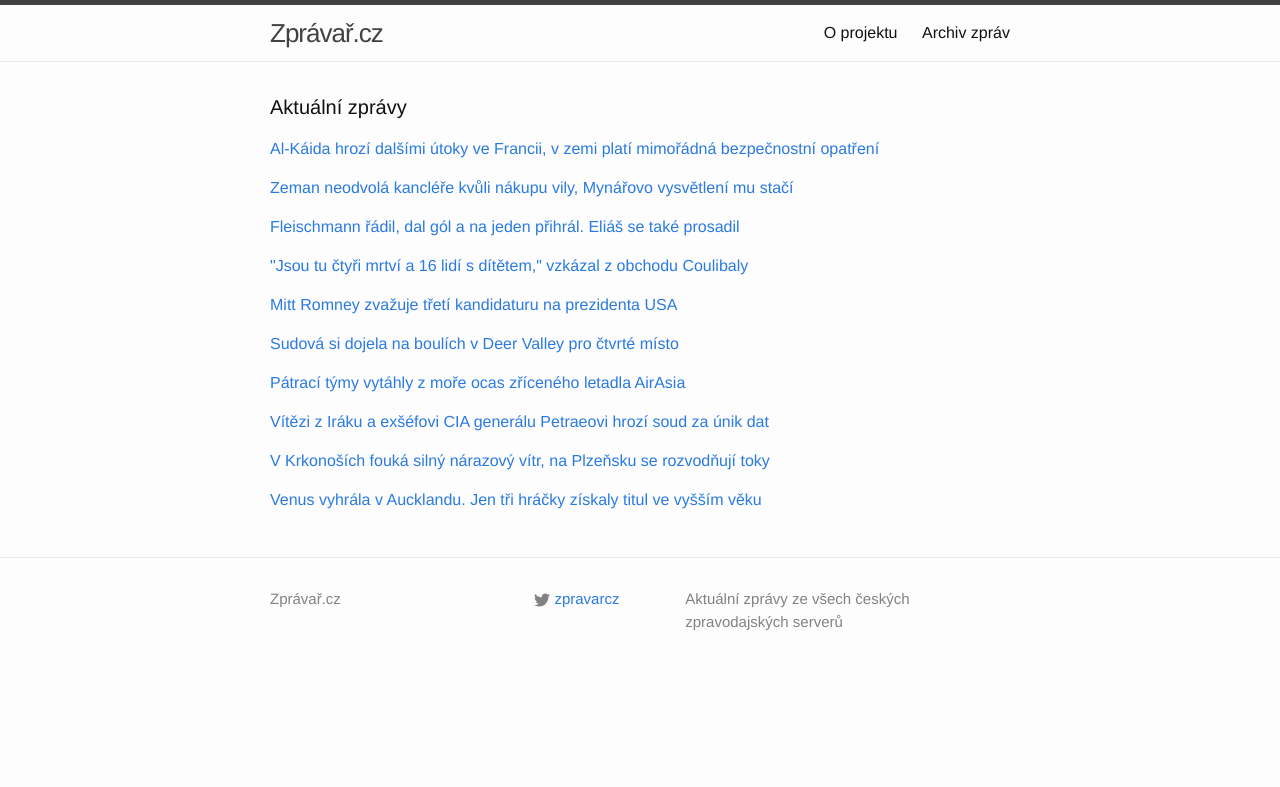
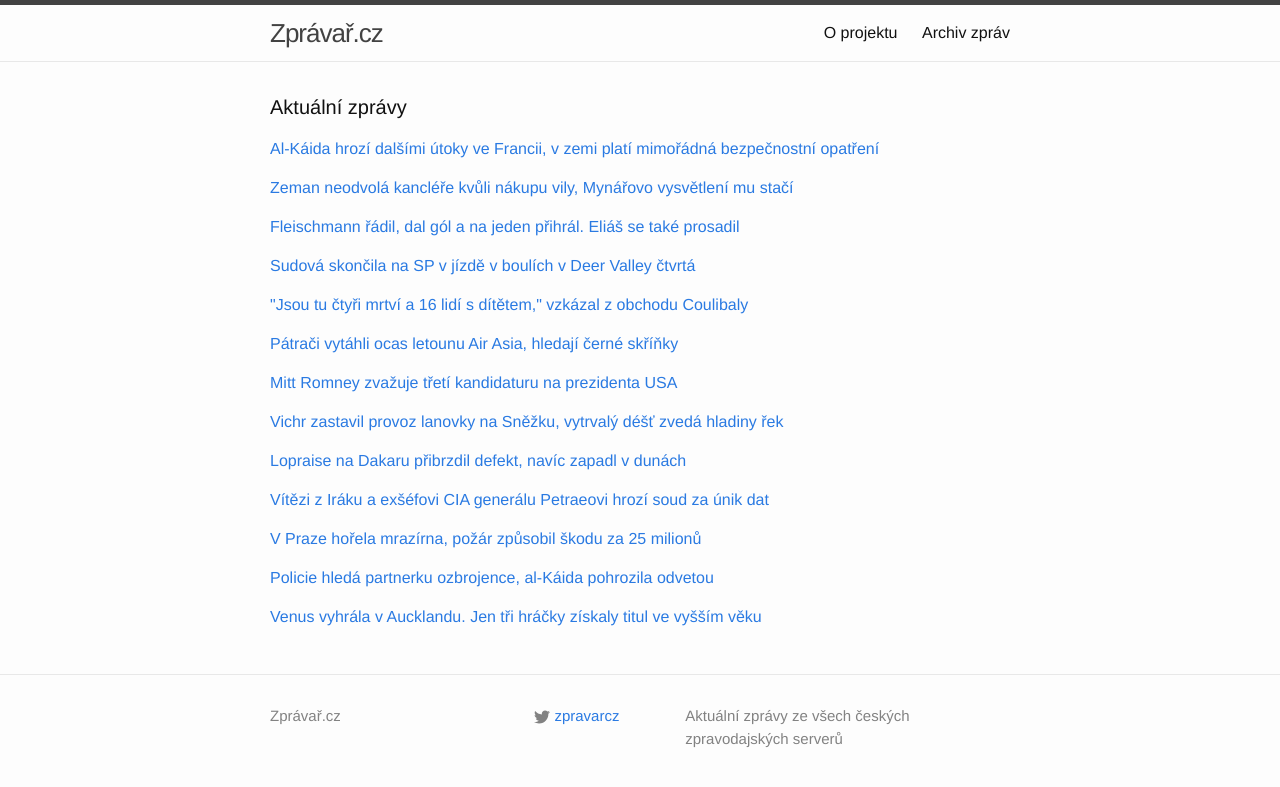
Before and after one commit to adliska/zpravar, a Jekyll site: the page built from index.html, in a window 1280 px wide. Shown: the top 787 px of the page. Built offline with Jekyll 4.4.1, drawn with Linux system fonts in a browser that asks for light colours.

Commit message:
zpravar news update

```diff
--- a/index.html
+++ b/index.html
@@ -41,8 +41,17 @@ layout: default
 <li><a href=http://www.sportovninoviny.cz/zpravy/utocnik-fleischmann-rozhodl-golem-o-vyhre-floridy/1167181>Útočník Fleischmann rozhodl gólem o výhře Floridy - www.sportovninoviny.cz</a></li>
 <li><a href=http://hokej.idnes.cz/fleischmann-rozhodl-prestrelku-na-lede-calgary-fro-/nhl.aspx?c=A150110_070943_nhl_Mkr>Fleischmann rozhodl přestřelku na ledě Calgary, Eliáš jednou asistoval - hokej.idnes.cz</a></li>
 </ul>
-</div><p><a href="javascript:;" onclick="toggle_visibility('zpravy3')">"Jsou tu čtyři mrtví a 16 lidí s dítětem," vzkázal z obchodu Coulibaly</a></p>
+</div><p><a href="javascript:;" onclick="toggle_visibility('zpravy3')">Sudová skončila na SP v jízdě v boulích v Deer Valley čtvrtá</a></p>
 <div id="zpravy3" style="display:none">
+<ul>
+<li><a href=http://www.sportovninoviny.cz/zpravy/sudova-skoncila-na-sp-v-jizde-v-boulich-v-deer-valley-ctvrta/1167184>Sudová skončila na SP v jízdě v boulích v Deer Valley čtvrtá - www.sportovninoviny.cz</a></li>
+<li><a href=http://www.rozhlas.cz/_zprava/sudova-si-dojela-na-boulich-v-deer-valley-pro-ctvrte-misto--1441916>Sudová si dojela na boulích v Deer Valley pro čtvrté místo - www.rozhlas.cz</a></li>
+<li><a href=http://www.denik.cz/zimni_sporty/sudovou-delily-dva-body-od-stupnu-vitezu-v-deer-valley-byla-ctvrta-20150110.html>Sudovou dělily dva body od stupňů vítězů, v Deer Valley byla čtvrtá - www.denik.cz</a></li>
+<li><a href=http://sport.idnes.cz/nikola-sudova-na-svetovem-poharu-v-akrobatickem-lyzovani-pmb-/lyzovani.aspx?c=A150110_080538_lyzovani_ot>Dva body za medailovými pozicemi. Sudová skončila v Deer Valley čtvrtá - sport.idnes.cz</a></li>
+<li><a href=http://sport.aktualne.cz/boularka-sudova-byla-v-sp-v-deer-valley-ctvrta/r~625da826989811e4ab15002590604f2e/>Boulařka Sudová byla v SP v Deer Valley čtvrtá - sport.aktualne.cz</a></li>
+</ul>
+</div><p><a href="javascript:;" onclick="toggle_visibility('zpravy4')">"Jsou tu čtyři mrtví a 16 lidí s dítětem," vzkázal z obchodu Coulibaly</a></p>
+<div id="zpravy4" style="display:none">
 <ul>
 <li><a href=http://zahranicni.ihned.cz/evropa-slovensko/c1-63357560-jsou-tu-ctyri-mrtvi-a-16-lidi-s-ditetem-vzkazal-z-obchodu-coulibaly>"Jsou tu čtyři mrtví a 16 lidí s dítětem," vzkázal z obchodu Coulibaly - zahranicni.ihned.cz</a></li>
 <li><a href=http://www.tyden.cz/rubriky/zahranici/evropa/jsou-tu-ctyri-mrtvi-prepis-rozhovoru-s-teroristou-z-obchodu_329672.html>Jsou tu čtyři mrtví. Přepis rozhovoru s teroristou z obchodu - www.tyden.cz</a></li>
@@ -50,45 +59,61 @@ layout: default
 <li><a href=http://www.tyden.cz/rubriky/zahranici/evropa/jsou-tu-ctyri-mrtvi-a-16-lidi-prepis-rozhovoru-s-teroristou-z-obchodu_329672.html>Jsou tu čtyři mrtví. Přepis rozhovoru s teroristou z obchodu - www.tyden.cz</a></li>
 <li><a href=http://zpravy.idnes.cz/prepis-rozhovoru-utocnika-dd3-/zahranicni.aspx?c=A150109_234232_zahranicni_neh>DOKUMENT: Přepis rozhovoru útočníka v košer obchodě se stanicí BFM TV - zpravy.idnes.cz</a></li>
 </ul>
-</div><p><a href="javascript:;" onclick="toggle_visibility('zpravy4')">Mitt Romney zvažuje třetí kandidaturu na prezidenta USA </a></p>
-<div id="zpravy4" style="display:none">
+</div><p><a href="javascript:;" onclick="toggle_visibility('zpravy5')">Pátrači vytáhli ocas letounu Air Asia, hledají černé skříňky</a></p>
+<div id="zpravy5" style="display:none">
+<ul>
+<li><a href=http://zpravy.aktualne.cz/zahranici/patraci-tymy-vyzdvihly-z-more-ocasni-cast-zriceneho-letadla/r~adb98d0698a911e4b98c002590604f2e/>Pátrači vytáhli ocas letounu Air Asia, hledají černé skříňky - zpravy.aktualne.cz</a></li>
+<li><a href=http://zahranicni.ihned.cz/asie-a-pacifik-cina/c1-63358370-patraci-tymy-vytahly-z-more-ocas-zriceneho-letadla-airasia>Pátrací týmy vytáhly z moře ocas zříceného letadla AirAsia - zahranicni.ihned.cz</a></li>
+<li><a href=http://www.novinky.cz/zahranicni/svet/358387-patraci-vylovili-z-javskeho-more-ocasni-cast-zriceneho-letadla.html>Pátrači vylovili z Jávského moře ocasní část zříceného letadla - www.novinky.cz</a></li>
+<li><a href=http://zpravy.idnes.cz/patraci-tymy-vyzdvihly-z-javskeho-more-ocasni-cast-zriceneho-let-p9d-/zahranicni.aspx?c=A150110_085930_zahranicni_jj>Pátrací týmy vyzdvihly z Jávského moře ocas zříceného letounu - zpravy.idnes.cz</a></li>
+</ul>
+</div><p><a href="javascript:;" onclick="toggle_visibility('zpravy6')">Mitt Romney zvažuje třetí kandidaturu na prezidenta USA </a></p>
+<div id="zpravy6" style="display:none">
 <ul>
 <li><a href=http://www.lidovky.cz/dve-prohry-nevadi-romney-zvazuje-treti-kandidaturu-na-prezidenta-usa-1k8-/lide.aspx?c=A150110_074221_lide_hm>Mitt Romney zvažuje třetí kandidaturu na prezidenta USA  - www.lidovky.cz</a></li>
 <li><a href=http://zpravy.aktualne.cz/zahranici/kdo-vystrida-obamu-kandidaturu-na-prezidenta-zvazuje-romney/r~3a697a14989011e4ba57002590604f2e/>Kdo vystřídá Obamu? Kandidaturu na prezidenta zvažuje Romney - zpravy.aktualne.cz</a></li>
 <li><a href=http://www.ceskenoviny.cz/zpravy/zpravy/romney-zvazuje-treti-kandidaturu-na-prezidenta-usa/1167168>Romney zvažuje třetí kandidaturu na prezidenta USA - www.ceskenoviny.cz</a></li>
 <li><a href=http://www.novinky.cz/zahranicni/amerika/358380-romney-zvazuje-kandidaturu-na-americkeho-prezidenta.html>Romney zvažuje kandidaturu na amerického prezidenta - www.novinky.cz</a></li>
 </ul>
-</div><p><a href="javascript:;" onclick="toggle_visibility('zpravy5')">Sudová si dojela na boulích v Deer Valley pro čtvrté místo</a></p>
-<div id="zpravy5" style="display:none">
+</div><p><a href="javascript:;" onclick="toggle_visibility('zpravy7')">Vichr zastavil provoz lanovky na Sněžku, vytrvalý déšť zvedá hladiny řek</a></p>
+<div id="zpravy7" style="display:none">
 <ul>
-<li><a href=http://www.rozhlas.cz/_zprava/sudova-si-dojela-na-boulich-v-deer-valley-pro-ctvrte-misto--1441916>Sudová si dojela na boulích v Deer Valley pro čtvrté místo - www.rozhlas.cz</a></li>
-<li><a href=http://www.denik.cz/zimni_sporty/sudovou-delily-dva-body-od-stupnu-vitezu-v-deer-valley-byla-ctvrta-20150110.html>Sudovou dělily dva body od stupňů vítězů, v Deer Valley byla čtvrtá - www.denik.cz</a></li>
-<li><a href=http://sport.idnes.cz/nikola-sudova-na-svetovem-poharu-v-akrobatickem-lyzovani-pmb-/lyzovani.aspx?c=A150110_080538_lyzovani_ot>Dva body za medailovými pozicemi. Sudová skončila v Deer Valley čtvrtá - sport.idnes.cz</a></li>
-<li><a href=http://sport.aktualne.cz/boularka-sudova-byla-v-sp-v-deer-valley-ctvrta/r~625da826989811e4ab15002590604f2e/>Boulařka Sudová byla v SP v Deer Valley čtvrtá - sport.aktualne.cz</a></li>
+<li><a href=http://www.novinky.cz/domaci/358388-vichr-zastavil-provoz-lanovky-na-snezku-vytrvaly-dest-zveda-hladiny-rek.html>Vichr zastavil provoz lanovky na Sněžku, vytrvalý déšť zvedá hladiny řek - www.novinky.cz</a></li>
+<li><a href=http://www.rozhlas.cz/_zprava/v-krkonosich-fouka-silny-narazovy-vitr-na-plzensku-se-rozvodnuji-toky--1441920>V Krkonoších fouká silný nárazový vítr, na Plzeňsku se rozvodňují toky - www.rozhlas.cz</a></li>
+<li><a href=http://www.denik.cz/z_domova/silny-narazovy-vitr-komplikuje-dopravu-na-silnicich-20150110.html>Silný nárazový vítr komplikuje dopravu na silnicích - www.denik.cz</a></li>
+<li><a href=http://zpravy.aktualne.cz/domaci/otepleni-a-vydatny-dest-v-cesku-hrozi-o-vikendu-zaplavy/r~d56ad626989e11e498be002590604f2e/>Oteplení a vydatný déšť. V Česku hrozí o víkendu záplavy - zpravy.aktualne.cz</a></li>
 </ul>
-</div><p><a href="javascript:;" onclick="toggle_visibility('zpravy6')">Pátrací týmy vytáhly z moře ocas zříceného letadla AirAsia</a></p>
-<div id="zpravy6" style="display:none">
+</div><p><a href="javascript:;" onclick="toggle_visibility('zpravy8')">Lopraise na Dakaru přibrzdil defekt, navíc zapadl v dunách</a></p>
+<div id="zpravy8" style="display:none">
 <ul>
-<li><a href=http://zahranicni.ihned.cz/asie-a-pacifik-cina/c1-63358370-patraci-tymy-vytahly-z-more-ocas-zriceneho-letadla-airasia>Pátrací týmy vytáhly z moře ocas zříceného letadla AirAsia - zahranicni.ihned.cz</a></li>
-<li><a href=http://www.novinky.cz/zahranicni/svet/358387-patraci-vylovili-z-javskeho-more-ocasni-cast-zriceneho-letadla.html>Pátrači vylovili z Jávského moře ocasní část zříceného letadla - www.novinky.cz</a></li>
-<li><a href=http://zpravy.idnes.cz/patraci-tymy-vyzdvihly-z-javskeho-more-ocasni-cast-zriceneho-let-p9d-/zahranicni.aspx?c=A150110_085930_zahranicni_jj>Pátrací týmy vyzdvihly z Jávského moře ocas zříceného letounu - zpravy.idnes.cz</a></li>
+<li><a href=http://www.sportovninoviny.cz/zpravy/lopraise-na-dakaru-pribrzdil-defekt-navic-zapadl-v-dunach/1167218>Lopraise na Dakaru přibrzdil defekt, navíc zapadl v dunách - www.sportovninoviny.cz</a></li>
+<li><a href=http://www.denik.cz/motorismus/lopraisuv-cerny-den-na-dakaru-pribrzdil-ho-defekt-a-zapadl-v-dunach-20150110.html>Lopraisův černý den: Přibrzdil ho defekt a zapadl v dunách. Pabiška se zranil - www.denik.cz</a></li>
+<li><a href=http://www.tyden.cz/rubriky/sport/motorismus/rallye-dakar/defekt-a-duny-loprais-hodne-ztratil-ale-nic-nevzdava_329684.html>Defekt a duny. Loprais hodně ztratil, ale nic nevzdává - www.tyden.cz</a></li>
+<li><a href=http://sport.aktualne.cz/spatny-den-loprais-pichl-a-jeste-zapadl-v-dunach/r~b869763098a411e4b98c002590604f2e/>Špatný den: Loprais píchl a ještě zapadl v dunách - sport.aktualne.cz</a></li>
 </ul>
-</div><p><a href="javascript:;" onclick="toggle_visibility('zpravy7')">Vítězi z Iráku a exšéfovi CIA generálu Petraeovi hrozí soud za únik dat</a></p>
-<div id="zpravy7" style="display:none">
+</div><p><a href="javascript:;" onclick="toggle_visibility('zpravy9')">Vítězi z Iráku a exšéfovi CIA generálu Petraeovi hrozí soud za únik dat</a></p>
+<div id="zpravy9" style="display:none">
 <ul>
 <li><a href=http://zpravy.idnes.cz/navrh-na-stihani-general-petraeus-dl5-/zahranicni.aspx?c=A150110_083510_zahranicni_jw>Vítězi z Iráku a exšéfovi CIA generálu Petraeovi hrozí soud za únik dat - zpravy.idnes.cz</a></li>
 <li><a href=http://www.novinky.cz/zahranicni/amerika/358386-exsefa-cia-petraeuse-maji-stihat-za-poskytnuti-tajnych-informaci-milence.html>Exšéfa CIA Petraeuse mají stíhat za poskytnutí tajných informací milence - www.novinky.cz</a></li>
 <li><a href=http://www.ceskenoviny.cz/zpravy/zpravy/fbi-doporucila-trestni-stihani-exsefa-cia-petraeuse/1167167>FBI doporučila trestní stíhání exšéfa CIA Petraeuse - www.ceskenoviny.cz</a></li>
 </ul>
-</div><p><a href="javascript:;" onclick="toggle_visibility('zpravy8')">V Krkonoších fouká silný nárazový vítr, na Plzeňsku se rozvodňují toky</a></p>
-<div id="zpravy8" style="display:none">
+</div><p><a href="javascript:;" onclick="toggle_visibility('zpravy10')">V Praze hořela mrazírna, požár způsobil škodu za 25 milionů</a></p>
+<div id="zpravy10" style="display:none">
 <ul>
-<li><a href=http://www.rozhlas.cz/_zprava/v-krkonosich-fouka-silny-narazovy-vitr-na-plzensku-se-rozvodnuji-toky--1441920>V Krkonoších fouká silný nárazový vítr, na Plzeňsku se rozvodňují toky - www.rozhlas.cz</a></li>
-<li><a href=http://www.denik.cz/z_domova/silny-narazovy-vitr-komplikuje-dopravu-na-silnicich-20150110.html>Silný nárazový vítr komplikuje dopravu na silnicích - www.denik.cz</a></li>
-<li><a href=http://zpravy.aktualne.cz/domaci/otepleni-a-vydatny-dest-v-cesku-hrozi-o-vikendu-zaplavy/r~d56ad626989e11e498be002590604f2e/>Oteplení a vydatný déšť. V Česku hrozí o víkendu záplavy - zpravy.aktualne.cz</a></li>
+<li><a href=http://zpravy.aktualne.cz/regiony/praha/v-praze-horela-mrazirna-pozar-zpusobil-skodu-za-25-milionu/r~098765ba98a811e490f70025900fea04/>V Praze hořela mrazírna, požár způsobil škodu za 25 milionů - zpravy.aktualne.cz</a></li>
+<li><a href=http://praha.idnes.cz/pozar-mraziren-v-prazskem-sedlci-dqc-/praha-zpravy.aspx?c=A150110_094915_praha-zpravy_kol>V pražském Sedlci v noci hořela mrazírna, škoda je 25 milionů - praha.idnes.cz</a></li>
+<li><a href=http://www.novinky.cz/krimi/358385-v-kancelari-v-praze-6-zacalo-horet-ohen-pohltil-celou-strechu-budovy.html>V kanceláři v Praze 6 začalo hořet, oheň pohltil celou střechu budovy - www.novinky.cz</a></li>
 </ul>
-</div><p><a href="javascript:;" onclick="toggle_visibility('zpravy9')">Venus vyhrála v Aucklandu. Jen tři hráčky získaly titul ve vyšším věku</a></p>
-<div id="zpravy9" style="display:none">
+</div><p><a href="javascript:;" onclick="toggle_visibility('zpravy11')">Policie hledá partnerku ozbrojence, al-Káida pohrozila odvetou</a></p>
+<div id="zpravy11" style="display:none">
+<ul>
+<li><a href=http://www.ceskatelevize.cz/ct24/svet/297738-policie-hleda-partnerku-ozbrojence-al-kaida-pohrozila-odvetou/>Policie hledá partnerku ozbrojence, al-Káida pohrozila odvetou - www.ceskatelevize.cz</a></li>
+<li><a href=http://www.ceskatelevize.cz/ct24/svet/297738-utocnici-meli-cely-arzenal-zbrani-francii-pry-hrozi-dalsi-utoky/>Útočníci měli celý arzenál zbraní, Francii prý hrozí další útoky - www.ceskatelevize.cz</a></li>
+<li><a href=http://www.ceskatelevize.cz/ct24/svet/297738-utocnici-na-charlie-hebdo-meli-u-sebe-raketomet-i-granaty-na-tele/>Útočníci na Charlie Hebdo měli u sebe raketomet i granáty na těle - www.ceskatelevize.cz</a></li>
+</ul>
+</div><p><a href="javascript:;" onclick="toggle_visibility('zpravy12')">Venus vyhrála v Aucklandu. Jen tři hráčky získaly titul ve vyšším věku</a></p>
+<div id="zpravy12" style="display:none">
 <ul>
 <li><a href=http://sport.idnes.cz/vysledky-tenisovych-turnaju-djt-/tenis.aspx?c=A150110_091720_tenis_ot>Venus vyhrála v Aucklandu. Jen tři hráčky získaly titul ve vyšším věku - sport.idnes.cz</a></li>
 <li><a href=http://www.denik.cz/tenis/ohromila-formou-prvni-vitezkou-sezony-je-veteranka-venus-williamsova-20150110.html>Ohromila formou. První vítězkou sezony je veteránka Venus Williamsová - www.denik.cz</a></li>
```
